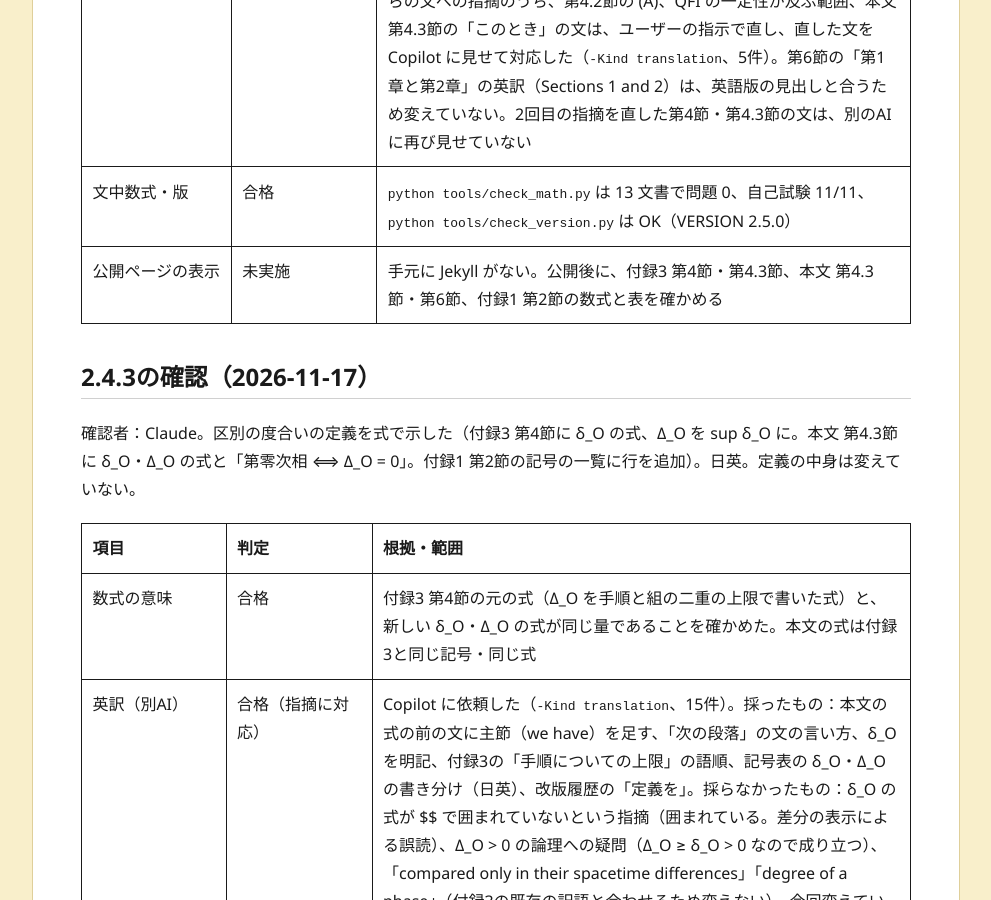
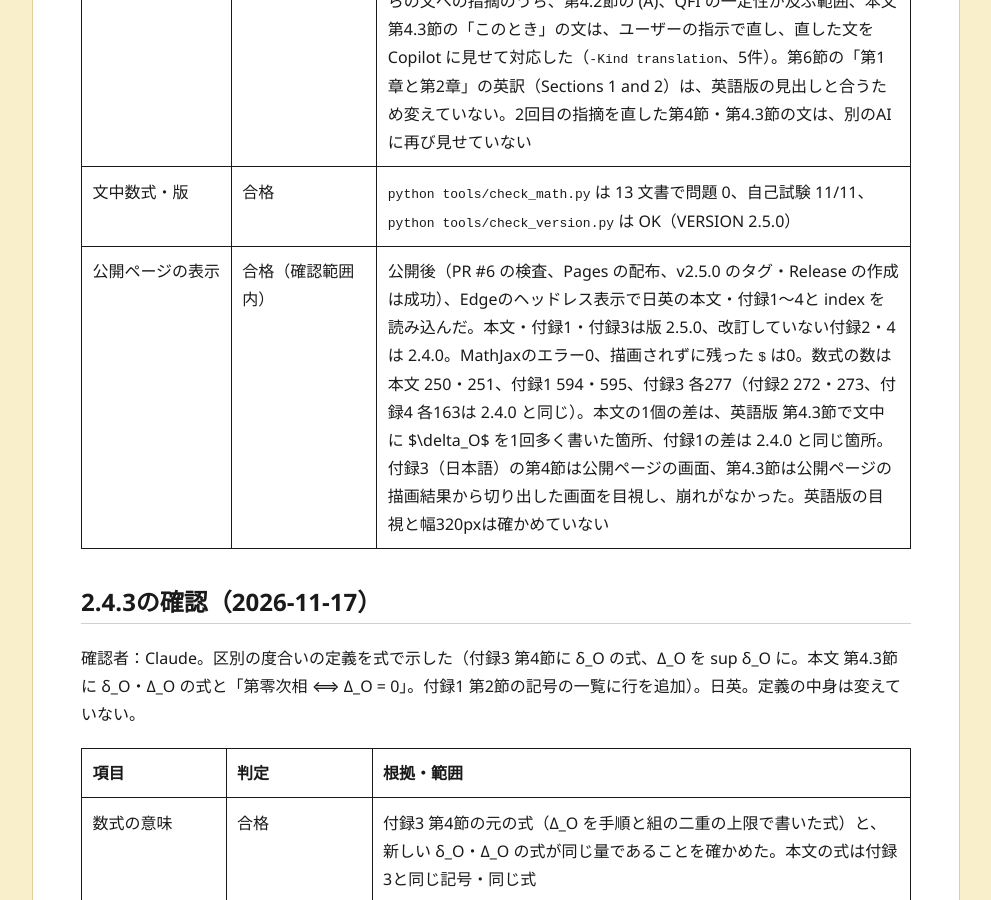
Before and after one commit to 5garashi/zeroPhase, a Jekyll site: the page built from TESTING.md, in a window 1280 px wide and 900 px high, scrolled down 2142 px. Shown: the whole window, without its empty margins (144-1135 px from the left). Built offline with Jekyll 4.4.1, drawn with Linux system fonts in a browser that asks for light colours; our own code applies the rules of GitHub Pages for plain Markdown files.

Commit message:
2.5.0 の公開表示の確認結果を記録する
Co-Authored-By: Claude Opus 5.5 <noreply@anthropic.com>

```diff
--- a/TESTING.md
+++ b/TESTING.md
@@ -38,7 +38,7 @@
 | 英訳（別AI） | 合格（指摘に対応） | Copilot に依頼した（`-Kind translation`、12件）。6件を採った。採らなかったものは、今回変えていない文・既存の用語への提案と、問題なしとされたもの |
 | 内容・英訳（別AI、Codex） | 合格（指摘に対応） | ユーザーの依頼で Codex に2回依頼した（`-Kind content`、日英。1回目10項目、2回目8項目）。採ったもの：適応的な手順・停止の時刻・補助系・ゼロ時間の測定の扱い、全手順に共通の上限、接近の領域の全体での上極限、境界値0の意味、既存の記録と (a)、候補の対応と接近の領域を結果と独立に定めること、判定の保留、固定した共動のモードと全手順の区別、熱の振動数の尺度、$\nu_O$ の読み方、英訳。以前からの文への指摘のうち、第4.2節の (A)、QFI の一定性が及ぶ範囲、本文 第4.3節の「このとき」の文は、ユーザーの指示で直し、直した文を Copilot に見せて対応した（`-Kind translation`、5件）。第6節の「第1章と第2章」の英訳（Sections 1 and 2）は、英語版の見出しと合うため変えていない。2回目の指摘を直した第4節・第4.3節の文は、別のAIに再び見せていない |
 | 文中数式・版 | 合格 | `python tools/check_math.py` は 13 文書で問題 0、自己試験 11/11、`python tools/check_version.py` は OK（VERSION 2.5.0） |
-| 公開ページの表示 | 未実施 | 手元に Jekyll がない。公開後に、付録3 第4節・第4.3節、本文 第4.3節・第6節、付録1 第2節の数式と表を確かめる |
+| 公開ページの表示 | 合格（確認範囲内） | 公開後（PR #6 の検査、Pages の配布、v2.5.0 のタグ・Release の作成は成功）、Edgeのヘッドレス表示で日英の本文・付録1〜4と index を読み込んだ。本文・付録1・付録3は版 2.5.0、改訂していない付録2・4は 2.4.0。MathJaxのエラー0、描画されずに残った `$` は0。数式の数は本文 250・251、付録1 594・595、付録3 各277（付録2 272・273、付録4 各163は 2.4.0 と同じ）。本文の1個の差は、英語版 第4.3節で文中に $\delta_O$ を1回多く書いた箇所、付録1の差は 2.4.0 と同じ箇所。付録3（日本語）の第4節は公開ページの画面、第4.3節は公開ページの描画結果から切り出した画面を目視し、崩れがなかった。英語版の目視と幅320pxは確かめていない |
 
 ## 2.4.3の確認（2026-11-17）
 
```
